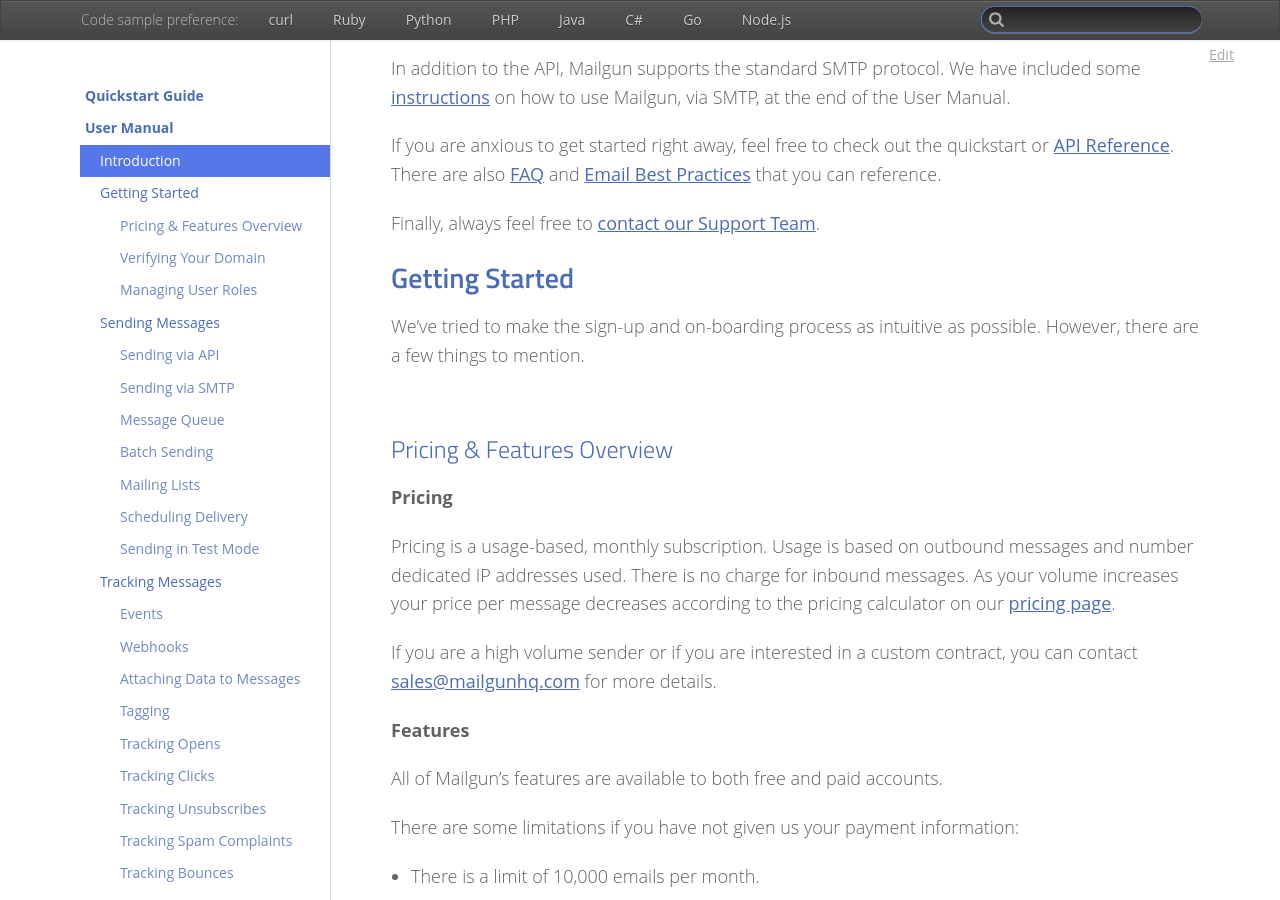
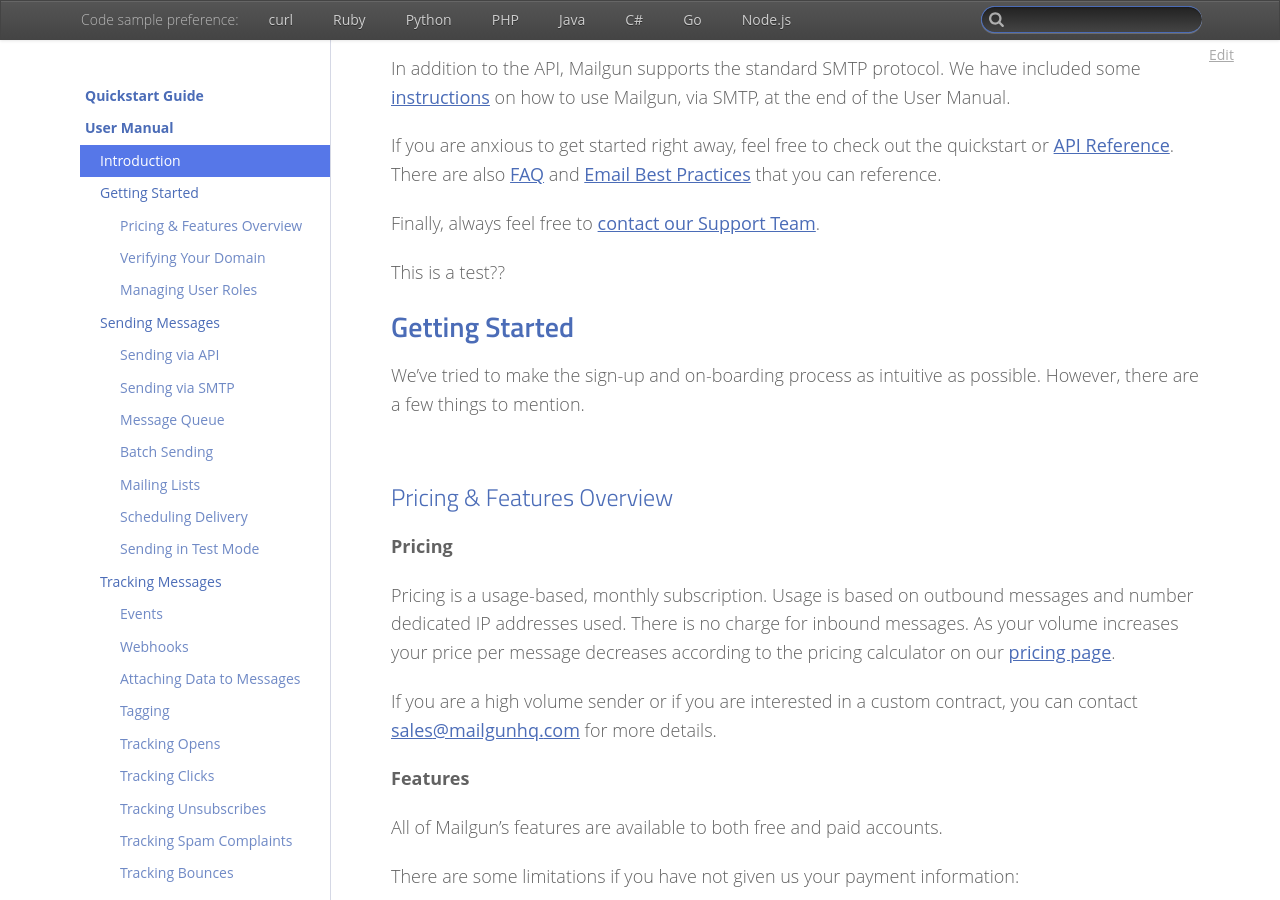
Before and after one commit to mailgun/documentation, a Sphinx documentation site: the page built from source/user_manual.rst, in a window 1280 px wide and 900 px high, scrolled down 709 px. Built offline with Sphinx 7.4.7, drawn with Linux system fonts in a browser that asks for light colours; comment, search, counter and statistics services are not loaded; some of the changed text lies outside the part shown.

Commit message:
Update user_manual.rst

```diff
--- a/source/user_manual.rst
+++ b/source/user_manual.rst
@@ -30,6 +30,8 @@
 also :ref:`faqs` and :ref:`best-practices` that you can reference.
 
 Finally, always feel free to `contact our Support Team <https://app.mailgun.com/app/support>`_.
+
+This is a test??
 
 Getting Started
 ***************
```
